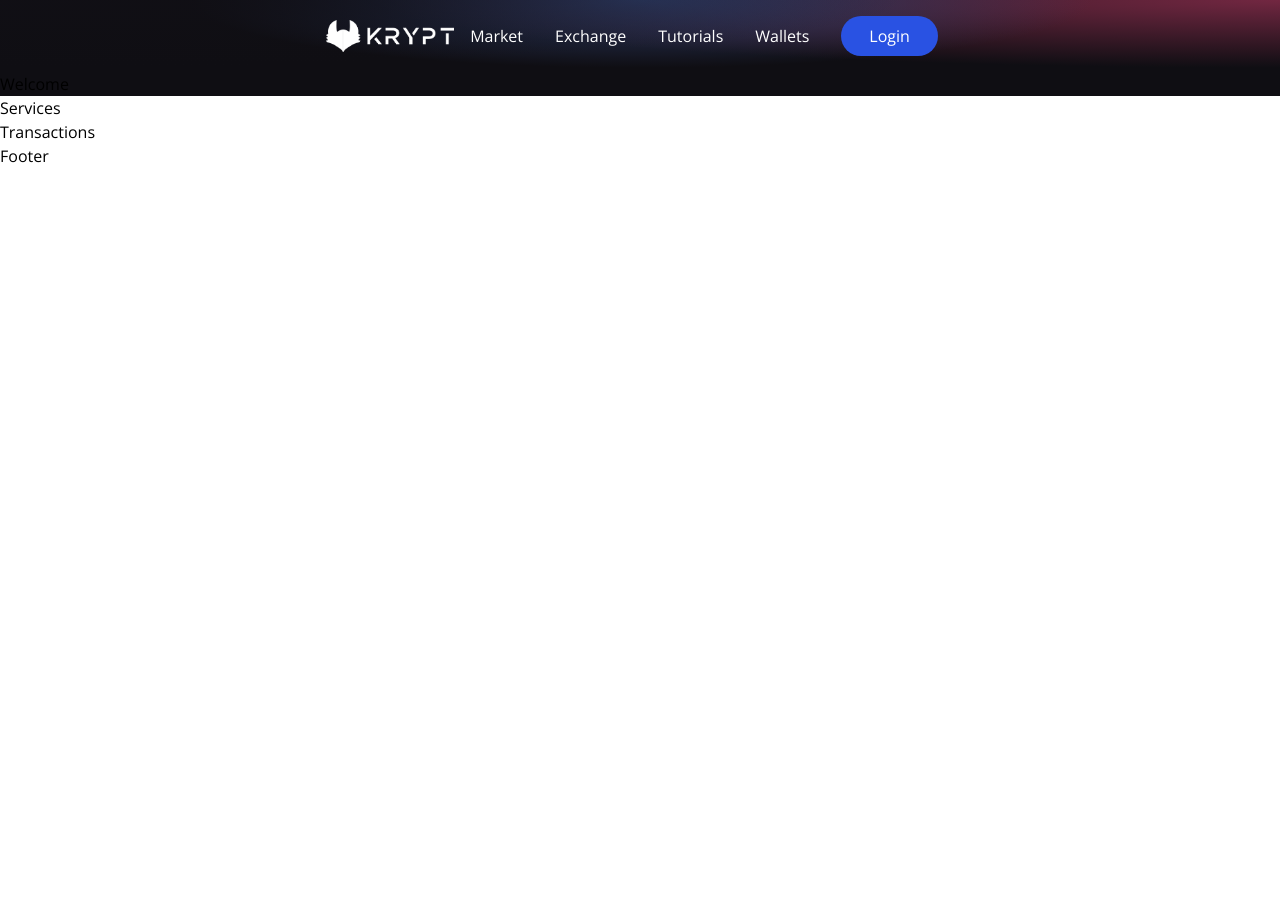
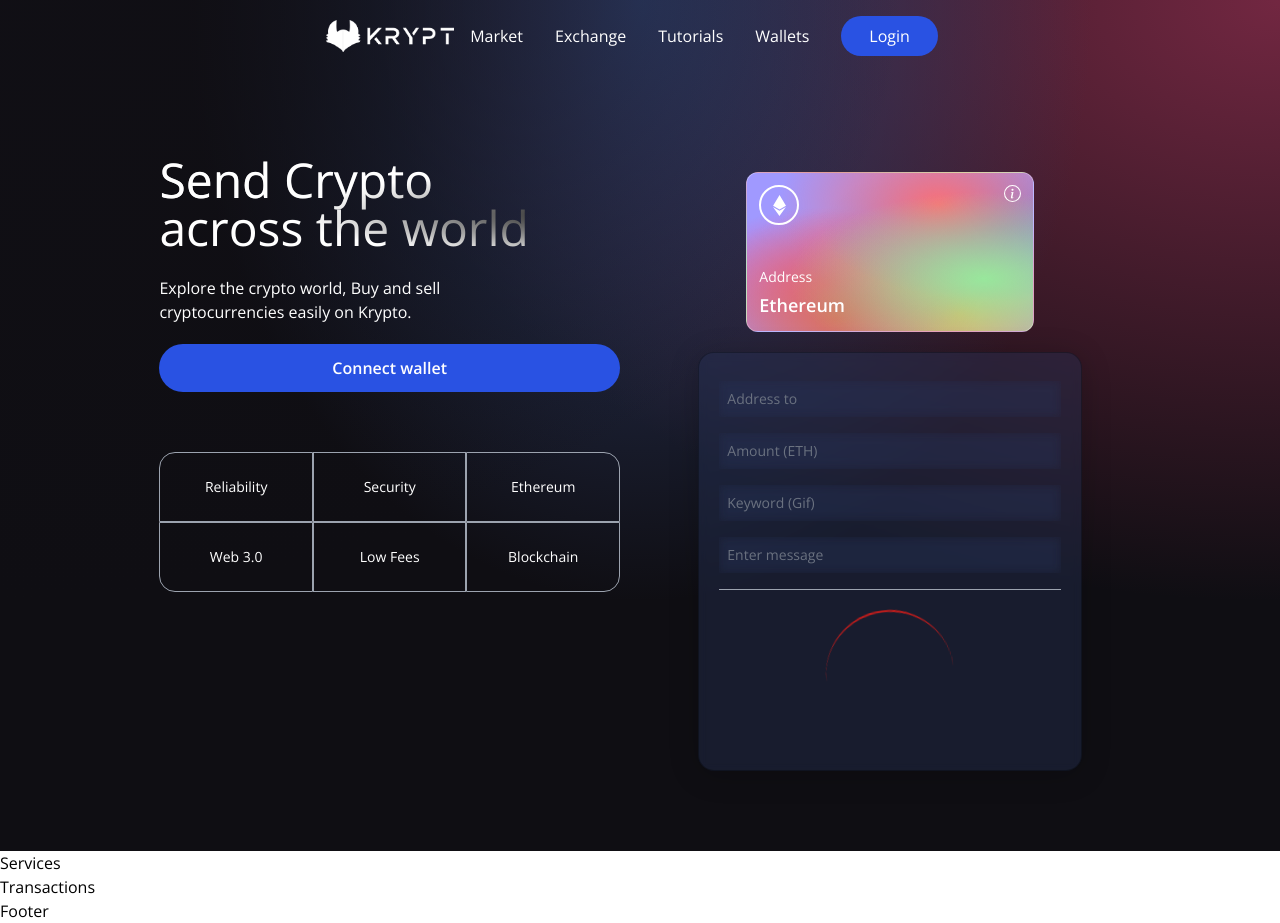
Before and after one commit to DericksonLossIT/krypt-web3.0, a React (Vite) app in the folder client/: page / in a window 1280 px wide. Before the commit the page ends 800 px from the top, so only its background shows below. Built offline with nearby package versions, Linux system fonts and the light colour scheme.

Commit message:
implements first part of the welcome component

```diff
--- a/client/src/components/Welcome.jsx
+++ b/client/src/components/Welcome.jsx
@@ -1,7 +1,124 @@
+// import { AiFillPlayCircle } from "react-icons/ai";
+import { SiEthereum } from "react-icons/si";
+import { BsInfoCircle } from "react-icons/bs";
+
+import { Loader } from ".";
+const companyCommonStyles =
+  "min-h-[70px] sm:px-0 px-2 sm:min-w-[120px] flex justify-center items-center border-[0.5px] border-gray-400 text-sm font-light text-white";
+
+const Input = ({ placeholder, name, type, value, handleChange }) => (
+  <input
+    type={type}
+    placeholder={placeholder}
+    step="0.0001"
+    value={value}
+    onChange={(e) => handleChange(e, name)}
+    className="my-2 w-full rounded-small p-2 outline-none bg-transparent text-white border-none text-sm white-glassmorphism"
+  />
+);
+
 const Welcome = () => {
-    return(
-        <h1>Welcome</h1>
-    )
-}
+  const connectWallet = () => {};
+
+  const handleSubmit = () => {};
+
+  return (
+    <div className="flex w-full justify-center items-center">
+      <div className="flex mf:flex-row flex-col items-start justify-between md:p-20 py-12 px-4">
+        <div className="flex flex-1 justify-start flex-col mf:mr-10">
+          <h1 className="text-3xl sm:text-5xl text-white text-gradient py-1">
+            Send Crypto <br /> across the world
+          </h1>
+          <p className="text-left mt-5 text-white font-light md:w-9/12 w-11/12 text-base">
+            Explore the crypto world, Buy and sell cryptocurrencies easily on
+            Krypto.
+          </p>
+          <button
+            type="button"
+            className="flex flex-row justify-center my-5 bg-[#2952e3] p-3 rounded-full cursor-pointer hover:bg-[#2546bd]"
+            onClick={connectWallet}
+          >
+            <p className="text-white text-base font-semibold">Connect wallet</p>
+          </button>
+          <div className="grid sm:grid-cols-3 grid-cols-2 w-full mt-10">
+            <div className={`rounded-tl-2xl ${companyCommonStyles}`}>
+              Reliability
+            </div>
+            <div className={companyCommonStyles}>Security</div>
+            <div className={`sm:rounded-tr-2xl ${companyCommonStyles}`}>
+              Ethereum
+            </div>
+            <div className={`sm:rounded-bl-2xl ${companyCommonStyles}`}>
+              Web 3.0
+            </div>
+            <div className={companyCommonStyles}>Low Fees</div>
+            <div className={`rounded-br-2xl ${companyCommonStyles}`}>
+              Blockchain
+            </div>
+          </div>
+        </div>
+
+        <div className="flex flex-col flex-1 items-center justify-start w-full mf:mt-0 mt-10">
+          <div className="p-3 justify-end items-start flex-col rounded-xl h-40 sm:w-72 w-full my-5 eth-card white-glassmorphism">
+            <div className="flex justify-between flex-col w-full h-full">
+              <div className="flex justify-between items-start">
+                <div className="w-10 h-10 rounded-full border-2 border-white flex justify-center items-center">
+                  <SiEthereum fontSize={21} color="#fff" />
+                </div>
+                <BsInfoCircle fontSize={17} color="#fff" />
+              </div>
+              <div>
+                <p className="text-white font-light text-sm">Address</p>
+                <p className="text-white font-semibold text-lg mt-1">
+                  Ethereum
+                </p>
+              </div>
+            </div>
+          </div>
+          <div className="p-5 sm:w-96 w-full flex flex-col justify-start items-center blue-glassmorphism">
+            <Input
+              placeholder="Address to"
+              name="addressTo"
+              type="text"
+              handleChange={() => {}}
+            />
+            <Input
+              placeholder="Amount (ETH)"
+              name="amount"
+              type="number"
+              handleChange={() => {}}
+            />
+            <Input
+              placeholder="Keyword (Gif)"
+              name="keyword"
+              type="text"
+              handleChange={() => {}}
+            />
+            <Input
+              placeholder="Enter message"
+              name="message"
+              type="text"
+              handleChange={() => {}}
+            />
+
+            <div className="h-[1px] w-full bg-gray-400 my-2" />
+
+            {true ? (
+                <Loader />
+            ) : (
+                <button
+                type="button"
+                onclick={handleSubmit}
+                className="text-white w-full mt-2 border-[1px] p-2 border-[#3d4f7c] rounded-full cursor-pointer"
+                >
+                    Send now
+                </button>
+            )}
+          </div>
+        </div>
+      </div>
+    </div>
+  );
+};
 
 export default Welcome;
```
Also changed, not shown: 1 other file (tests, documents, lock files or other folders).
